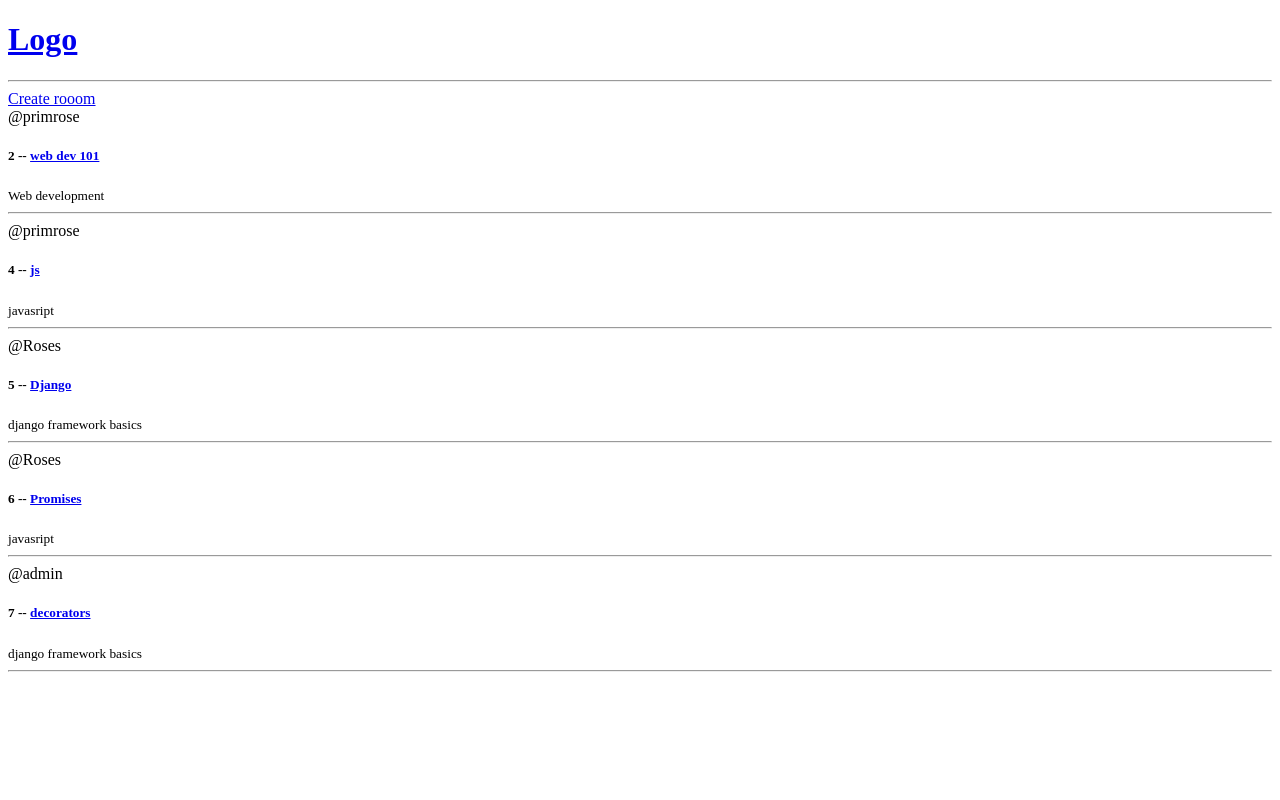
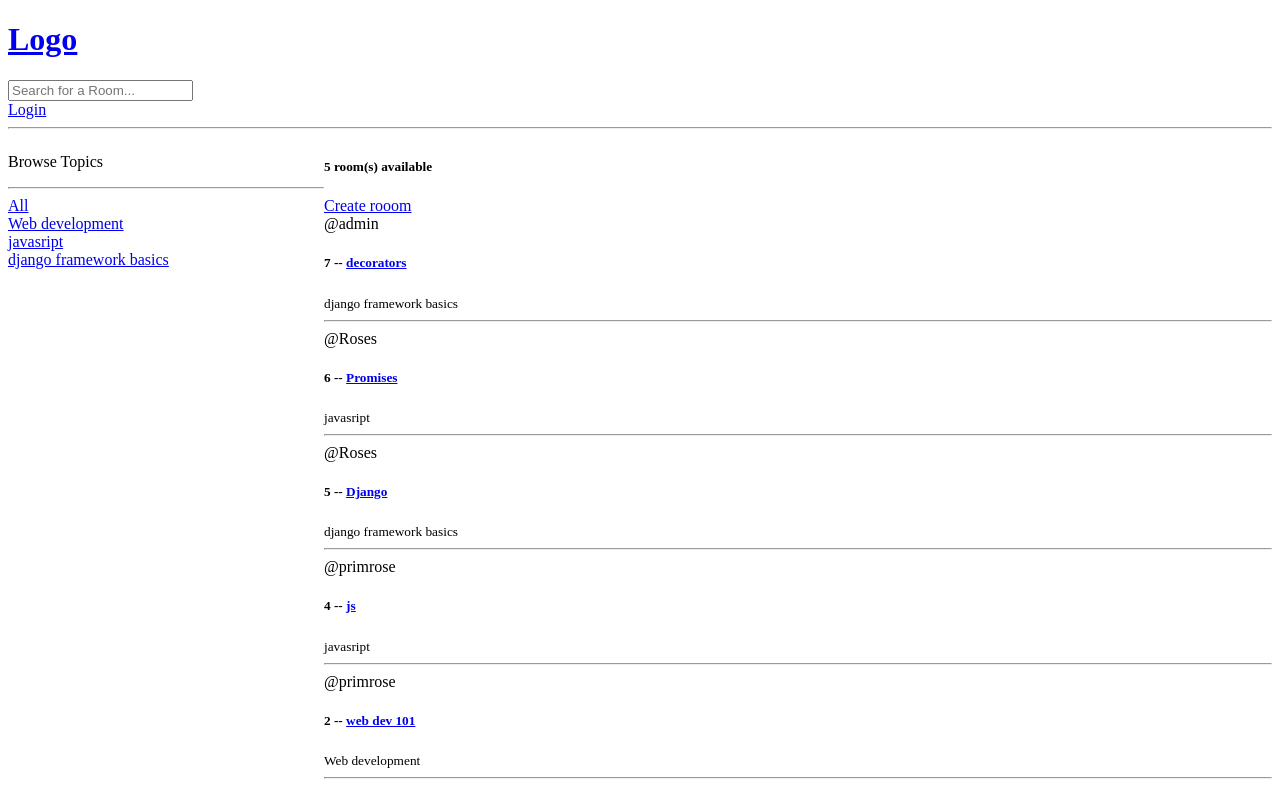
Before and after one commit to PrymTay/studybuddy, a Django app: page / in a window 1280 px wide. Run offline with Django 3.2, Linux system fonts and the light colour scheme; data comes from the database, SQL or seed files in the repository; both versions use the stored data as it was after the commit; some libraries are stand-ins or nearby versions.

Commit message:
updates.. login,logout

```diff
--- a/base/models.py
+++ b/base/models.py
@@ -12,6 +12,10 @@ class Rooms(models.Model):
     description = models.TextField()
     updated_at = models.DateTimeField(auto_now=True)
     created_At = DateTimeField(auto_now_add=True) #takes timestamp at creation only
+
+
+    class Meta:
+        ordering = ['-updated_at','-created_At']  #ensure that the most recent room appears at the top
 
     def __str__(self):
         return self.name
--- a/base/urls.py
+++ b/base/urls.py
@@ -3,7 +3,13 @@ from django.urls import path
 from . import views
 
 urlpatterns = [
+    path('login/',views.login_page,name='login'),
+     path('logout/',views.logout_user,name='logout_user'),
     path('',views.home, name='home' ),
     path('room/<str:pk>',views.room, name='room' ),
     path('create',views.create_room,name='create_room'),
+    path('update/<str:pk>/',views.update_room,name='update_room'),
+    path('delete/<str:pk>/',views.delete_room,name='delete_room'),
+
+
 ]
--- a/base/views.py
+++ b/base/views.py
@@ -1,22 +1,31 @@
-from django.shortcuts import render
+from django.http.response import HttpResponse
+from django.shortcuts import redirect, render
+from django.db.models import Q
+from django.contrib.auth.models import User
+from templates.forms import roomform
+from .models import Rooms, Topic
+from django.contrib.auth import authenticate, login, logout
+from django.contrib.auth.decorators import login_required
 
-from templates.forms import roomform
-from .models import Rooms
+from django.contrib import messages
 
 # Create your views here.
 
-rooms= [
-    {'id':1,"name":"django"},
-     {'id':2,"name":"python"},
-      {'id':3,"name":"java"},
-       {'id':4,"name":"C++"},
-]
-
-
 
 def home(request):
-    rooms = Rooms.objects.all()
-    context = {"rooms":rooms}
+    # use the get (request method) and the get(method--models get method haha funny)
+    # 'query' is the one appended in the url
+    query = request.GET.get('query')  if request.GET.get('query') != None else ''
+    rooms = Rooms.objects.filter(
+        Q(topic__title__icontains=query)|
+        Q(description__icontains=query)
+         # Q(host__icontains=query)
+        )  #contains - if serach has any similar character,
+           #i - for case insensitive __ - just the way we are adding it to the model search
+    topics = Topic.objects.all()
+
+    room_count = rooms.count() # getting the number of rooms returned from the search. and its faster than .len()
+    context = {"rooms":rooms,"topics":topics ,"room_count":room_count }
     return render(request,'index.html',context)
 
 def room(request, pk ):
@@ -24,7 +33,74 @@ def room(request, pk ):
     context = {"rooms":rooms}
     return render(request,'room.html', context)
 
+@login_required(login_url='login')
 def create_room(request):
     form = roomform()
+    if request.method == 'POST':
+        form = roomform(request.POST)
+        if form.is_valid:
+            form.save()
+            return redirect('home')
+
     context = {"form":form}
-    return render(request,'room_form.html' ,context)
+    return render(request,'room_form.html',context)
+
+@login_required(login_url='login')
+def update_room(request,pk):
+    rooms = Rooms.objects.get(id=pk)
+    form = roomform(instance=rooms)
+
+    #ensuring that only eh room ownwer can edit that room
+    if request.user != rooms.host:
+        return HttpResponse("It's rude to edit other people's rooms!!!")
+
+    if request.method == 'POST':
+        form = roomform(request.POST, instance=rooms) #to make sure that we are updating that particular room details
+        if form.is_valid:
+            form.save()
+            return redirect('home')
+    context = {'form':form}
+    return render(request,'room_form.html',context)
+
+@login_required(login_url='login')
+def delete_room(request, pk):
+    room = Rooms.objects.get(id=pk)
+
+ #ensuring that only the room ownwer can delet that room
+    if request.user != room.host:
+        return HttpResponse("It's rude to delete other people's rooms!!!")
+
+    if request.method == 'POST':
+        room.delete()
+        return redirect('home')
+    return render(request,'delete.html',{'object':room})
+
+def login_page(request):
+    page = 'login'
+    #stopping an already logged in user from logging in again.
+    if request.user.is_authenticated:
+        return redirect('home')
+
+    if request.method == 'POST':
+        username = request.POST.get('username')
+        password = request.POST.get('password')
+
+        try:
+            user = User.objects.get(username=username)
+        except:
+            messages.error(request,'User does not exist')
+
+        user = authenticate(request,username=username,password=password)
+
+        if user is not None:
+            login(request,user)
+            return redirect('home')
+        else:
+            messages.error(request,'Invalid credentials')
+
+    context = {"page":page}
+    return render(request,'login_register.html',context)
+
+def logout_user(request):
+    logout(request)
+    return redirect('home')
--- a/templates/index.html
+++ b/templates/index.html
@@ -1,15 +1,50 @@
 {% extends 'main.html'%} {% block content %}
 
+<style>
+  .home-container {
+    display: grid;
+    grid-template-columns: 1fr 3fr;
+  }
+</style>
+
+<div class="home-container">
   <div>
+    <p>Browse Topics</p>
+    <hr />
+    <a href="{% url 'home' %}">All</a>
+
+    {% for topic in topics %}
+    <div>
+      <a href="{% url 'home' %}?query={{ topic.title }} ">{{ topic.title }}</a>
+    </div>
+    {% endfor %}
+  </div>
+
+  <div>
+    {% if room_count == 0 %}
+    <h5>No rooms available</h5>
+    {% else %}
+    <h5>{{ room_count }} room(s) available</h5>
+    {% endif %}
     <a href="{% url 'create_room' %}">Create rooom</a>
     {% for room in rooms %}
     <div>
+      <!-- #Hiding delete and edit links form non room owners -->
+
+      {% if request.user == room.host %}
+      <a href="{% url 'update_room' room.id %}">Edit</a> <br />
+      <a href="{% url 'delete_room' room.id %}">Delete</a><br />
+      {% endif %}
+
       <span>@{{ room.host.username }}</span>
 
-    <h5>{{ room.id }} -- <a href="/room/{{ room.id }}"> {{ room.name }}</a></h5>
+      <h5>
+        {{ room.id }} -- <a href="{% url 'room' room.id %}"> {{ room.name }}</a>
+      </h5>
       <small>{{ room.topic.title }}</small>
       <hr />
     </div>
     {% endfor %}
   </div>
+</div>
 {% endblock%}
--- a/templates/main.html
+++ b/templates/main.html
@@ -10,6 +10,14 @@
     <title>study buddy</title>
   </head>
   <body>
-    {% include 'navbar.html' %} {% block content%} {% endblock %}
+    {% include 'navbar.html' %}
+    {% if messages %}
+<ul class="messages">
+    {% for message in messages %}
+    <li>{{ message }}</li>
+    {% endfor %}
+</ul>
+{% endif %}
+    {% block content%} {% endblock %}
   </body>
 </html>
--- a/templates/navbar.html
+++ b/templates/navbar.html
@@ -1,2 +1,13 @@
 <h1><a href="#"> Logo </a></h1>
+
+<form method="get" action="{% url 'home'%}">
+    <input type="text" name="query"  placeholder="Search for a Room..."/>
+
+</form>
+{% if request.user.is_authenticated %}
+<a href="{% url 'logout_user' %}">Logout</a>
+{% else %}
+<a href="{% url 'login' %}">Login</a>
+{% endif %}
+
 <hr />
--- a/templates/room.html
+++ b/templates/room.html
@@ -1,6 +1,6 @@
 {%extends 'main.html' %} {% block content%}
-{% for room in rooms %}
-<h3>{{ room.name }}</h3>
-{% endfor %}
+
+<h3>{{ rooms.name }}</h3>
+
 
 {% endblock %}
```
Also changed, not shown: templates/delete.html (added, +14 -0 lines), templates/login_register.html (added, +17 -0 lines), db.sqlite3. Lines whose indentation alone changed are shown as unchanged.
